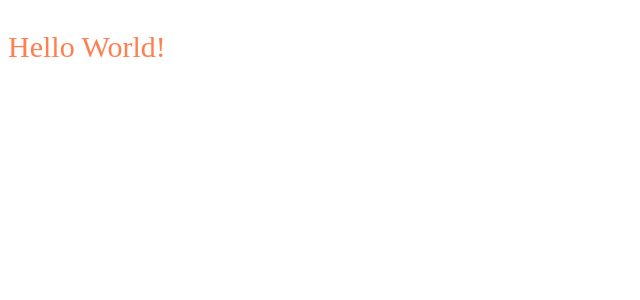
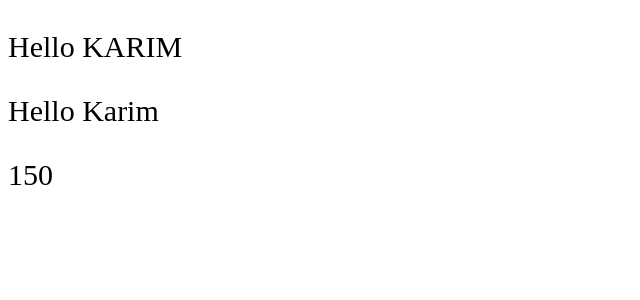
Before and after one commit to KarimMoustamid/Angular-MasterClass, an Angular app in the folder basics/: page / in a window 1280 px wide. Shown: the top 300 px of the page, without its empty margins (0-640 px from the left). Built offline with nearby package versions, Linux system fonts and the light colour scheme.

Commit message:
Interpolation

```diff
--- a/basics/src/app/app.component.css
+++ b/basics/src/app/app.component.css
@@ -1,4 +1,3 @@
 p {
-  color: coral;
   font-size: 30px;
 }
--- a/basics/src/app/app.component.html
+++ b/basics/src/app/app.component.html
@@ -1 +1,3 @@
-<p>Hello World!</p>
+<p>Hello {{name.toUpperCase()}}</p>
+<p>Hello {{getName()}}</p>
+<p>{{100 +50}}</p>
--- a/basics/src/app/app.component.ts
+++ b/basics/src/app/app.component.ts
@@ -7,5 +7,9 @@ import {Component} from "@angular/core";
   styleUrls: ['./app.component.css']
 })
 export class AppComponent {
+  name = 'Karim';
 
+  getName() {
+    return this.name;
+  }
 }
```
Also changed, not shown: 1 other file (tests, documents, lock files or other folders).
